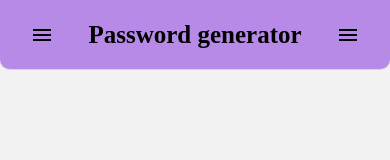
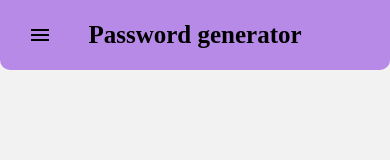
Before and after one commit to Evyatar-Hazan/new-password-generator-app, a React Native app: screen / in a window 390 px wide. Shown: the top 160 px of the page. Built offline with nearby package versions, Linux system fonts and the light colour scheme.

Commit message:
update header component

```diff
--- /dev/null
+++ b/src/component/header/GlobalHeader.tsx
@@ -0,0 +1,55 @@
+import React, {useState} from 'react';
+import {View, Text, TouchableOpacity, StyleSheet} from 'react-native';
+import Svg, {Path} from 'react-native-svg';
+import {styles} from './styles';
+
+interface GlobalHeaderProps {
+  title: string;
+  showBackButton?: boolean;
+  navigation: any;
+}
+
+const GlobalHeader: React.FC<GlobalHeaderProps> = ({
+  title,
+  showBackButton = false,
+  navigation,
+}) => {
+  const [isMenuVisible, setMenuVisible] = useState(false);
+
+  const toggleMenu = () => {
+    setMenuVisible(!isMenuVisible);
+  };
+
+  return (
+    <View style={styles.headerContainer}>
+      <View style={styles.sideContainer}>
+        <TouchableOpacity style={{marginHorizontal: 15}} onPress={toggleMenu}>
+          <Svg width={24} height={24} viewBox="0 0 24 24">
+            <Path fill={'black'} d="M3 18h18v-2H3v2zm0-5h18v-2H3v2zm0-7v2h18V6H3z" />
+          </Svg>
+        </TouchableOpacity>
+      </View>
+      <View style={styles.headerTitleContainer}>
+        <Text style={styles.headerTitle}>{title}</Text>
+      </View>
+      <View style={styles.sideContainer}>
+        {showBackButton && (
+          <TouchableOpacity onPress={() => navigation.goBack()} style={styles.headerButtonContainer}>
+            <Svg width={24} height={24} viewBox="0 0 24 24">
+              <Path fill={'black'} d="M15.41 7.41L14 6l-6 6 6 6 1.41-1.41L10.83 12z" />
+            </Svg>
+          </TouchableOpacity>
+        )}
+      </View>
+      {/* Uncomment and implement your SideMenu component */}
+      {/* <SideMenu
+        isVisible={isMenuVisible}
+        onClose={toggleMenu}
+        onMenuItemPress={toggleMenu}
+        navigation={navigation}
+      /> */}
+    </View>
+  );
+};
+
+export default GlobalHeader;
--- a/src/component/header/index.tsx
+++ /dev/null
@@ -1,48 +0,0 @@
-import React, {useState} from 'react';
-import {View, Text, TouchableOpacity} from 'react-native';
-import Svg, {Path} from 'react-native-svg';
-import {styles} from './styles';
-
-interface CustomHeaderButtonProps {
-  navigation: any;
-}
-
-const CustomHeaderButton: React.FC<CustomHeaderButtonProps> = ({
-  navigation,
-}) => {
-  const [isMenuVisible, setMenuVisible] = useState(false);
-
-  const toggleMenu = () => {
-    setMenuVisible(!isMenuVisible);
-  };
-
-  return (
-    <>
-      <TouchableOpacity style={{marginHorizontal: 15}} onPress={toggleMenu}>
-        <Svg width={24} height={24} viewBox="0 0 24 24">
-          <Path
-            fill={'black'}
-            d="M3 18h18v-2H3v2zm0-5h18v-2H3v2zm0-7v2h18V6H3z"
-          />
-        </Svg>
-      </TouchableOpacity>
-      {/* Uncomment and implement your SideMenu component */}
-      {/* <SideMenu
-        isVisible={isMenuVisible}
-        onClose={toggleMenu}
-        onMenuItemPress={toggleMenu}
-        navigation={navigation}
-      /> */}
-    </>
-  );
-};
-
-const CenteredHeaderTitle: React.FC<{title: string}> = ({title}) => {
-  return (
-    <View style={styles.headerTitleContainer}>
-      <Text style={styles.headerTitle}>{title}</Text>
-    </View>
-  );
-};
-
-export {CustomHeaderButton, CenteredHeaderTitle};
--- a/src/component/header/styles.tsx
+++ b/src/component/header/styles.tsx
@@ -1,6 +1,16 @@
 import {StyleSheet} from 'react-native';
 
 export const styles = StyleSheet.create({
+  headerContainer: {
+    flexDirection: 'row',
+    alignItems: 'center',
+    justifyContent: 'space-between',
+    backgroundColor: '#B88AE8',
+    height: 70,
+    borderBottomLeftRadius: 10,
+    borderBottomRightRadius: 10,
+    paddingHorizontal: 15,
+  },
   headerTitleContainer: {
     flex: 1,
     alignItems: 'center',
@@ -14,4 +24,9 @@ export const styles = StyleSheet.create({
   headerButtonContainer: {
     paddingHorizontal: 15,
   },
+  sideContainer: {
+    width: 50, // Adjust this value to ensure proper spacing
+    alignItems: 'center',
+    justifyContent: 'center',
+  },
 });
--- a/src/navigation/index.tsx
+++ b/src/navigation/index.tsx
@@ -1,12 +1,9 @@
 // Navigation.tsx
 import React from 'react';
-import {View, StyleSheet} from 'react-native';
 import {NavigationContainer} from '@react-navigation/native';
 import {createStackNavigator} from '@react-navigation/stack';
-import {
-  CustomHeaderButton,
-  CenteredHeaderTitle,
-} from '../component/header/index';
+import GlobalHeader from '../component/header/GlobalHeader';
+
 // import your screen components here
 // import HomeScreen from './HomeScreen';
 // import GeneratedPasswords from './GeneratedPasswords';
@@ -24,80 +21,52 @@ const PasswordGeneratorScreen = () => {
 const Navigation: React.FC = () => {
   return (
     <NavigationContainer>
-      <Stack.Navigator
-        initialRouteName="HomeScreen"
-        screenOptions={({navigation}) => ({
-          headerStyle: {
-            backgroundColor: '#B88AE8',
-            height: 70,
-            borderBottomLeftRadius: 10,
-            borderBottomRightRadius: 10,
-          },
-          headerTintColor: 'red',
-          headerTitle: props => <CenteredHeaderTitle title={props.children} />,
-          headerTitleAlign: 'center',
-          headerLeft: () => (
-            <View style={styles.headerButtonContainer}>
-              <CustomHeaderButton navigation={navigation} />
-            </View>
-          ),
-          headerRight: () => (
-            <View style={styles.headerButtonContainer}>
-              <CustomHeaderButton navigation={navigation} />
-            </View>
-          ),
-        })}>
+      <Stack.Navigator initialRouteName="HomeScreen">
         <Stack.Screen
           name="PasswordGeneratorScreen"
           component={PasswordGeneratorScreen}
-          options={{
-            title: 'Password generator', // replace with t('navigation.homeScreen') if using i18n
-          }}
+          options={({navigation}) => ({
+            header: () => <GlobalHeader title="Password generator" navigation={navigation}/>,
+          })}
         />
         {/*<Stack.Screen
-          name="GeneratedPasswords"
+          name="GeneratedPasswords"showBackButton
           component={GeneratedPasswords}
-          options={{
-            title: 'Generated Passwords', // replace with t('navigation.generatedPasswords') if using i18n
-          }}
+          options={({navigation}) => ({
+            header: () => <GlobalHeader title="Generated Passwords" navigation={navigation} />,
+          })}
         />
         <Stack.Screen
           name="PrivacyPolicy"
           component={PrivacyPolicy}
-          options={{
-            title: 'Privacy Policy', // replace with t('privacyPolicy.title') if using i18n
-          }}
+          options={({navigation}) => ({
+            header: () => <GlobalHeader title="Privacy Policy" navigation={navigation} showBackButton />,
+          })}
         />
         <Stack.Screen
           name="AboutTheApp"
           component={AboutTheApp}
-          options={{
-            title: 'About The App', // replace with t('aboutTheApp.title') if using i18n
-          }}
+          options={({navigation}) => ({
+            header: () => <GlobalHeader title="About The App" navigation={navigation} />,
+          })}
         />
         <Stack.Screen
           name="AboutUs"
           component={AboutUs}
-          options={{
-            title: 'About Us', // replace with t('aboutUs.title') if using i18n
-          }}
+          options={({navigation}) => ({
+            header: () => <GlobalHeader title="About Us" navigation={navigation} />,
+          })}
         />
         <Stack.Screen
           name="HashKey"
           component={HashKey}
-          options={{
-            title: 'Hash Key', // replace with t('hashKey.title') if using i18n
-          }}
+          options={({navigation}) => ({
+            header: () => <GlobalHeader title="Hash Key" navigation={navigation} />,
+          })}
         /> */}
       </Stack.Navigator>
     </NavigationContainer>
   );
 };
 
-const styles = StyleSheet.create({
-  headerButtonContainer: {
-    paddingHorizontal: 15,
-  },
-});
-
 export default Navigation;
```
